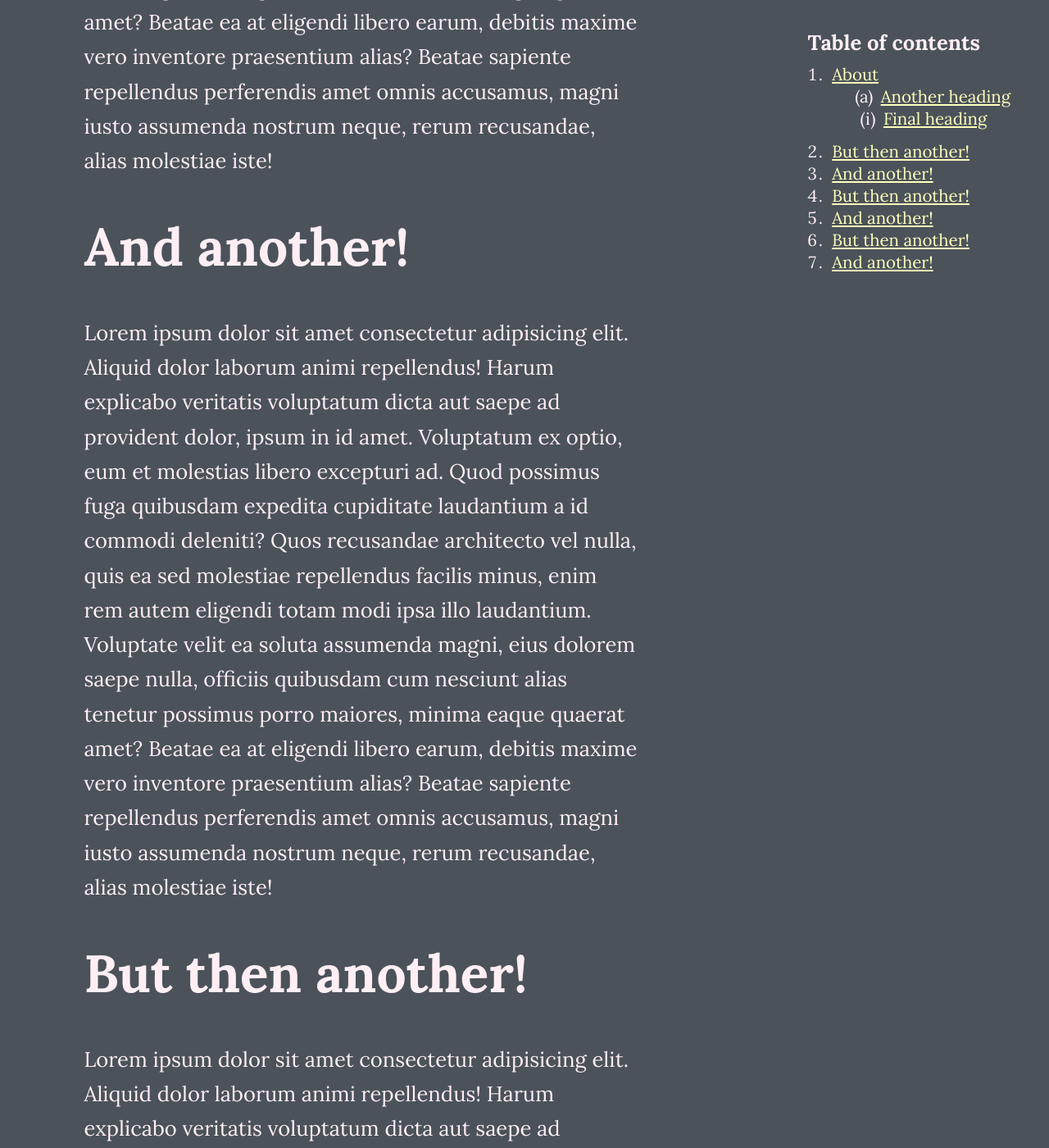
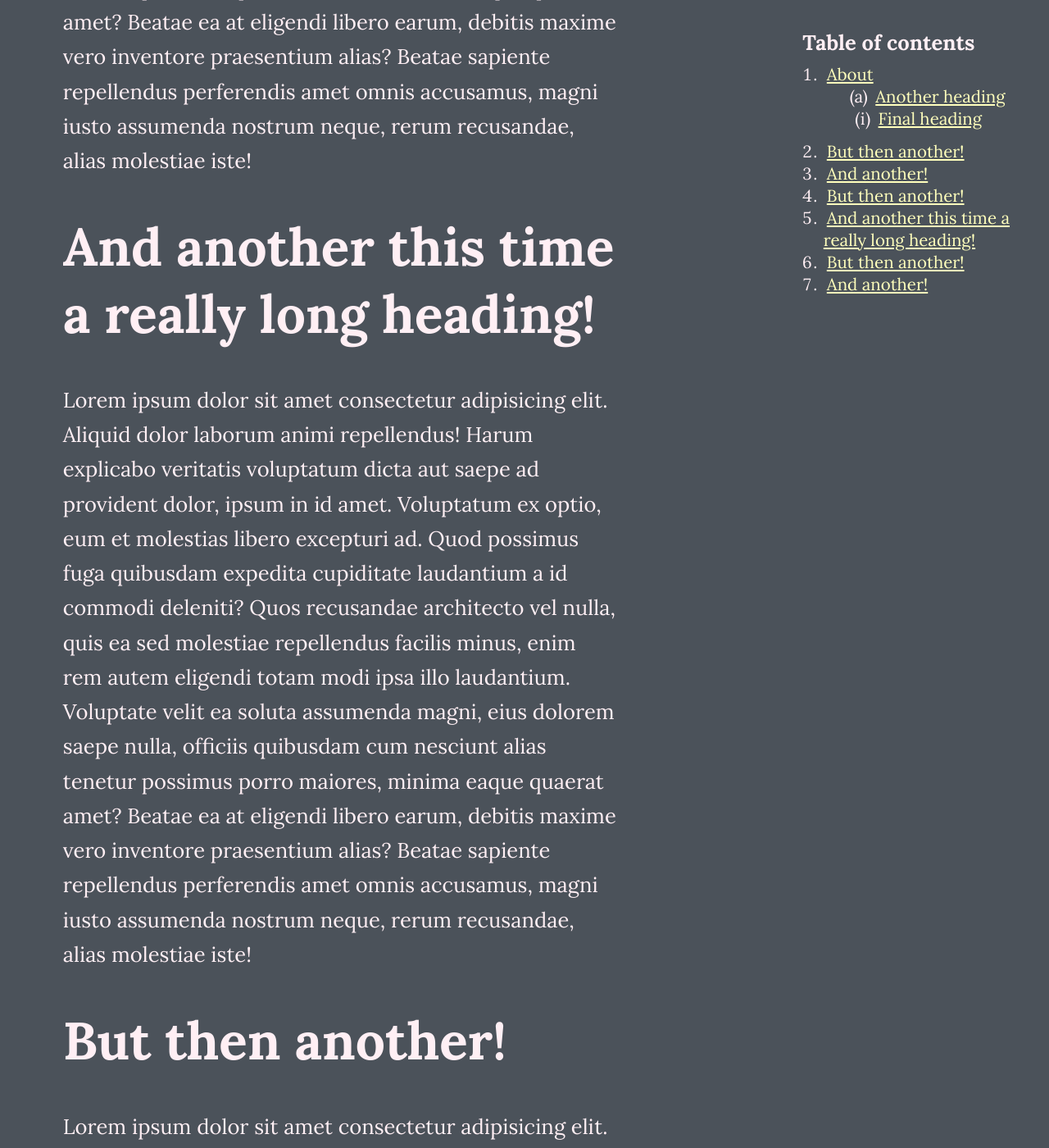
Before and after one commit to denismcdonald/blog, a Jekyll site: the page built from about.md, in a window 1280 px wide and 1400 px high, scrolled down 6193 px. Shown: the whole window at 82% size. Built offline with Jekyll 4.4.1, drawn with Linux system fonts in a browser that asks for light colours.

Commit message:
Fix mobile margins

```diff
--- a/_sass/main.scss
+++ b/_sass/main.scss
@@ -69,7 +69,8 @@
 
 
 aside {
-    margin: 1rem 0 -4rem 0;
+    // margin: 1rem 0 -4rem 0;
+    margin: 2rem 0 2rem 0;
     padding: 0;
     text-align: center;
 }
@@ -295,6 +296,12 @@
     }
 
 
+    aside {
+        margin: 1rem 0.25rem -4rem 0;
+    }
+
+
+
     .content-container {
         margin: 0 1rem 1rem 2rem;
         margin: 0 auto;
@@ -363,6 +370,7 @@
 
     .toc-content {
         margin: 0 1rem 1rem 3rem;
+        margin: 0 1rem 1rem 2rem;
     }
 
 
--- a/about.md
+++ b/about.md
@@ -53,7 +53,7 @@
 
 Lorem ipsum dolor sit amet consectetur adipisicing elit. Aliquid dolor laborum animi repellendus! Harum explicabo veritatis voluptatum dicta aut saepe ad provident dolor, ipsum in id amet. Voluptatum ex optio, eum et molestias libero excepturi ad. Quod possimus fuga quibusdam expedita cupiditate laudantium a id commodi deleniti? Quos recusandae architecto vel nulla, quis ea sed molestiae repellendus facilis minus, enim rem autem eligendi totam modi ipsa illo laudantium. Voluptate velit ea soluta assumenda magni, eius dolorem saepe nulla, officiis quibusdam cum nesciunt alias tenetur possimus porro maiores, minima eaque quaerat amet? Beatae ea at eligendi libero earum, debitis maxime vero inventore praesentium alias? Beatae sapiente repellendus perferendis amet omnis accusamus, magni iusto assumenda nostrum neque, rerum recusandae, alias molestiae iste!
 
-# And another!
+# And another this time a really long heading!
 
 Lorem ipsum dolor sit amet consectetur adipisicing elit. Aliquid dolor laborum animi repellendus! Harum explicabo veritatis voluptatum dicta aut saepe ad provident dolor, ipsum in id amet. Voluptatum ex optio, eum et molestias libero excepturi ad. Quod possimus fuga quibusdam expedita cupiditate laudantium a id commodi deleniti? Quos recusandae architecto vel nulla, quis ea sed molestiae repellendus facilis minus, enim rem autem eligendi totam modi ipsa illo laudantium. Voluptate velit ea soluta assumenda magni, eius dolorem saepe nulla, officiis quibusdam cum nesciunt alias tenetur possimus porro maiores, minima eaque quaerat amet? Beatae ea at eligendi libero earum, debitis maxime vero inventore praesentium alias? Beatae sapiente repellendus perferendis amet omnis accusamus, magni iusto assumenda nostrum neque, rerum recusandae, alias molestiae iste!
 
```
Also changed, not shown: 2 other files.
